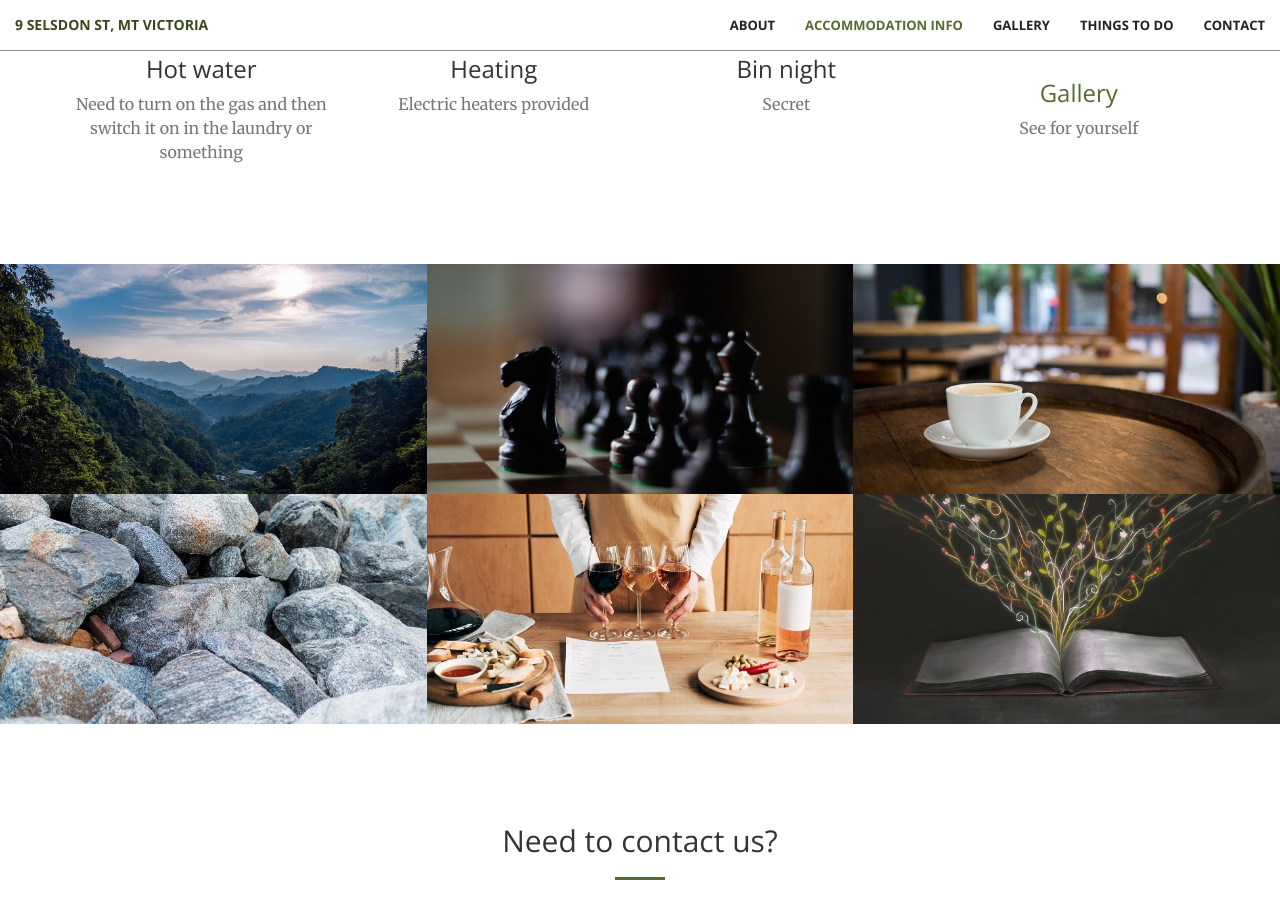
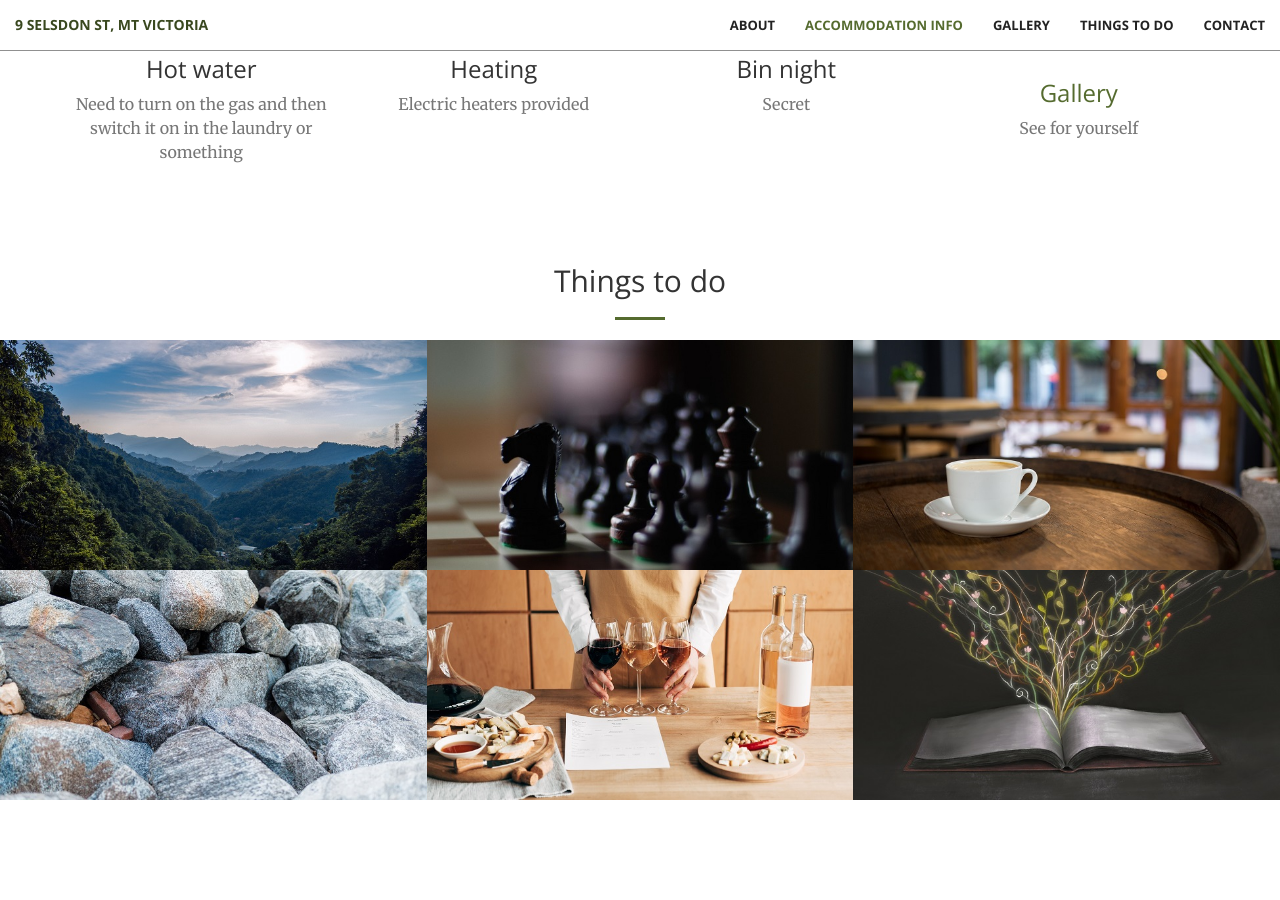
Before and after one commit to DillwyniaLodge/homepage1, a Jekyll site: the page built from index.html, in a window 1280 px wide and 900 px high, scrolled down 1442 px. Built offline with Jekyll 4.4.1, drawn with Linux system fonts in a browser that asks for light colours.

Commit message:
Update portfolio.html

```diff
--- a/_includes/portfolio.html
+++ b/_includes/portfolio.html
@@ -1,5 +1,13 @@
 <section class="no-padding" id="portfolio">
     <div class="container-fluid">
+        <div class="container">
+        <div class="row">
+            <div class="col-lg-12 text-center">
+                <h2 class="section-heading">Things to do</h2>
+                <hr class="primary">
+            </div>
+        </div>
+        </div>
         <div class="row no-gutter">
             <div class="col-lg-4 col-sm-6">
                 <a href="https://www.bluemts.com.au/info/thingstodo/bushwalks/" class="portfolio-box">
```
